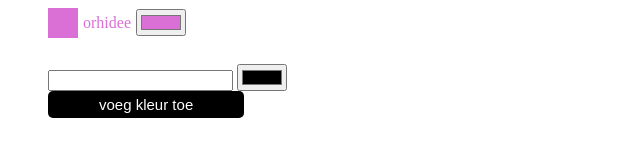
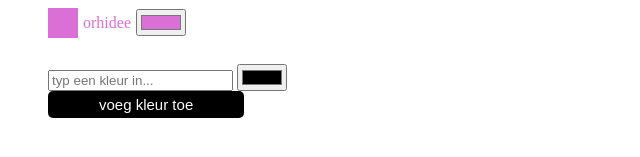
Before and after one commit to magdalenasar/reduxColors, a website built with Vite: page index.html in a window 1280 px wide. Shown: the part 611-768 px from the top of the page, 0-640 px from the left. Built offline with nearby package versions, Linux system fonts and the light colour scheme.

Commit message:
Adding placeholder

```diff
--- a/index.html
+++ b/index.html
@@ -26,7 +26,7 @@
     <ul id="kleuren"></ul>
 
     <form id="kform">
-      <input type="text" name="kleur" />
+      <input type="text" name="kleur" placeholder="typ een kleur in..." />
       <input type="color" name="hexcode" />
       <button>voeg kleur toe</button>
     </form>
```
